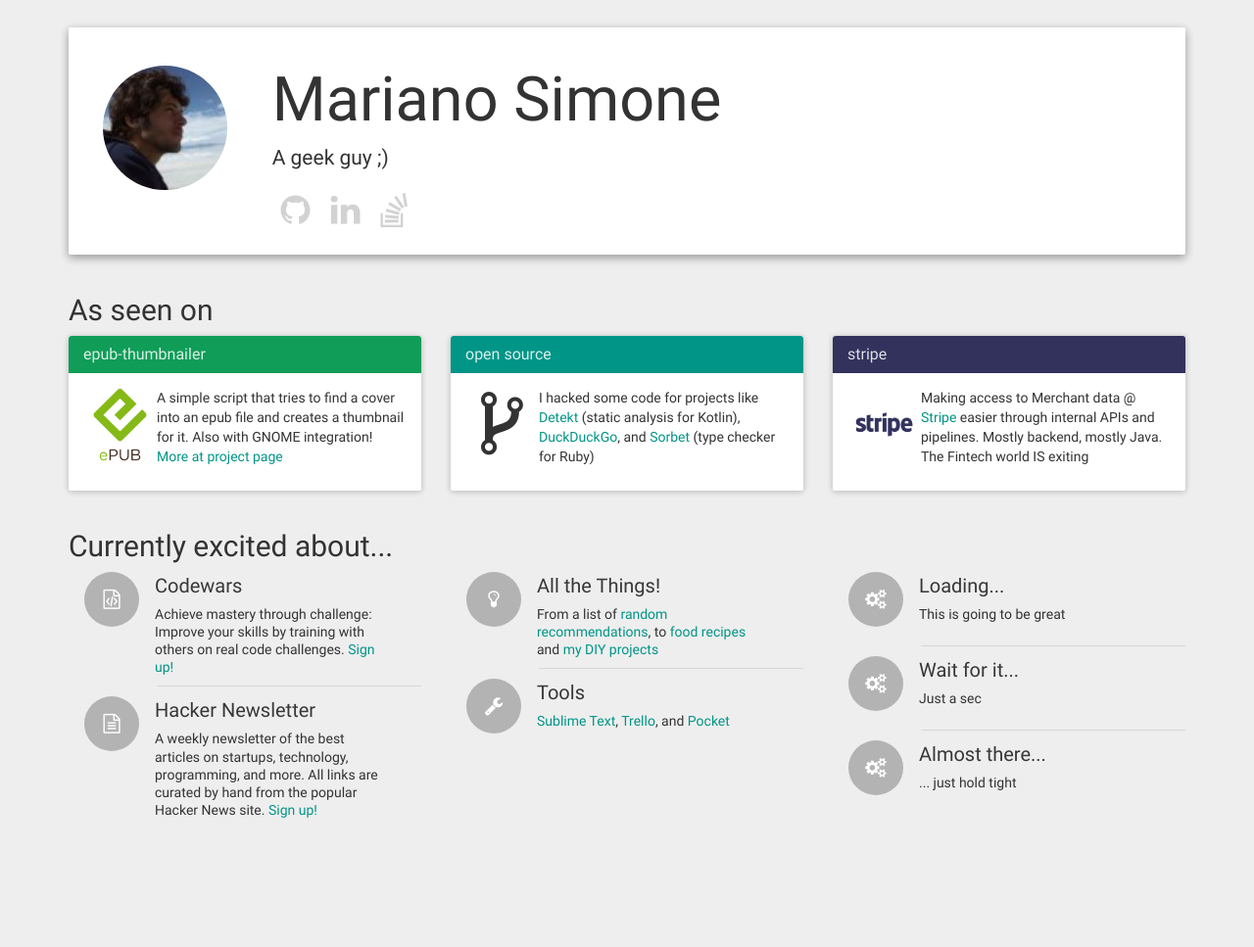
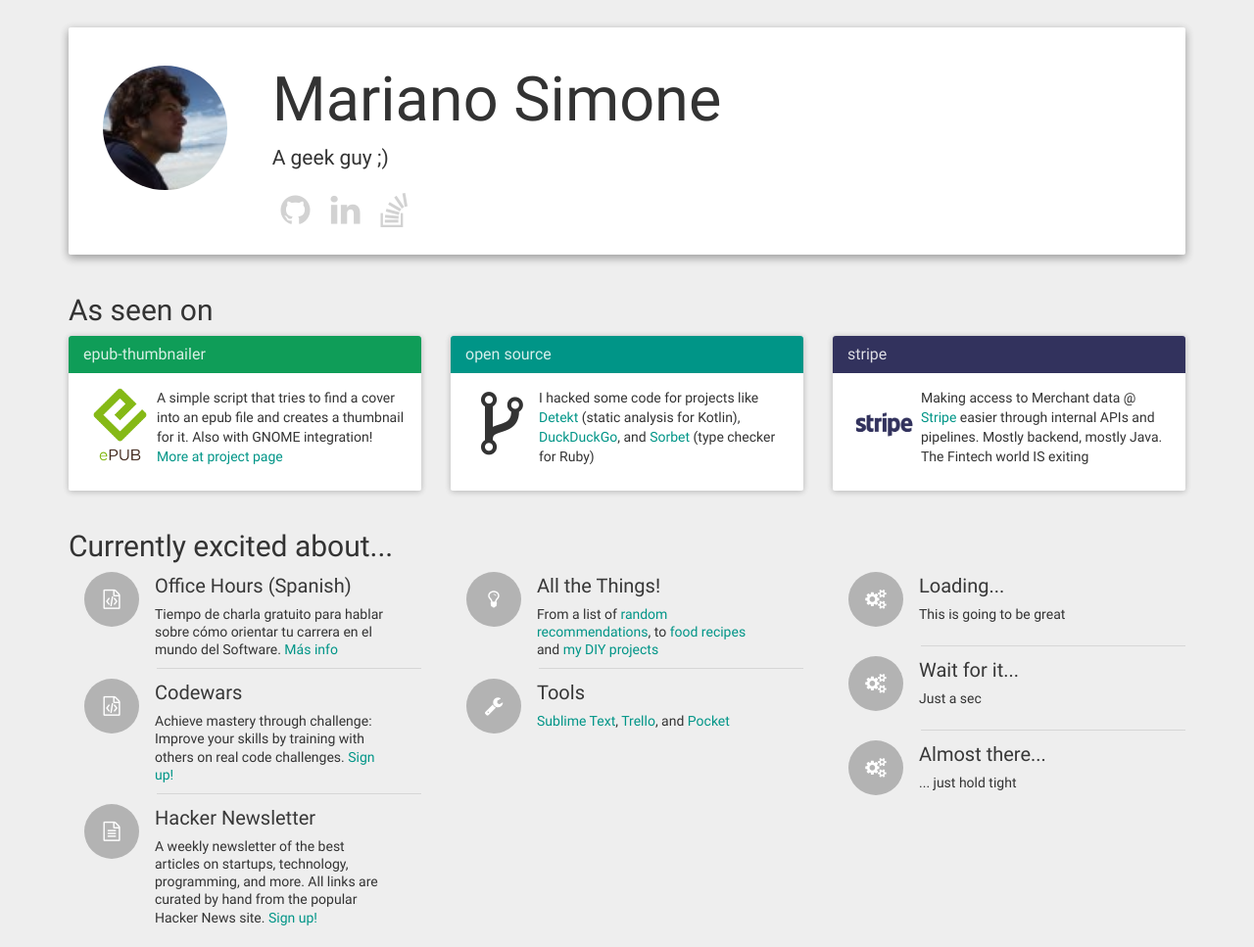
Before and after one commit to marianosimone/marianosimone.github.com, a Jekyll site: the page index.html, which Jekyll copies as it is, in a window 1280 px wide. Shown: the whole page at 98% size. Built offline with Jekyll 4.4.1, drawn with Linux system fonts in a browser that asks for light colours; nearby versions of some CDN libraries; before the commit the page ends 900 px from its top, so only the background shows below that.

Commit message:
Add Office Hours link

```diff
--- a/index.html
+++ b/index.html
@@ -139,6 +139,14 @@
                         <div class="list-group-item">
                             <div class="row-action-primary"><i class="fa fa-file-code-o"></i></div>
                             <div class="row-content">
+                                <h4 class="list-group-item-heading">Office Hours (Spanish)</h4>
+                                <p class="list-group-item-text">Tiempo de charla gratuito para hablar sobre cómo orientar tu carrera en el mundo del Software. <a href="/office-hours">Más info</a></p>
+                            </div>
+                        </div>
+                        <div class="list-group-separator"></div>
+                        <div class="list-group-item">
+                            <div class="row-action-primary"><i class="fa fa-file-code-o"></i></div>
+                            <div class="row-content">
                                 <h4 class="list-group-item-heading">Codewars</h4>
                                 <p class="list-group-item-text">Achieve mastery through challenge: Improve your skills by training with others on real code challenges. <a href="https://www.codewars.com">Sign up!</a></p>
                             </div>
```
